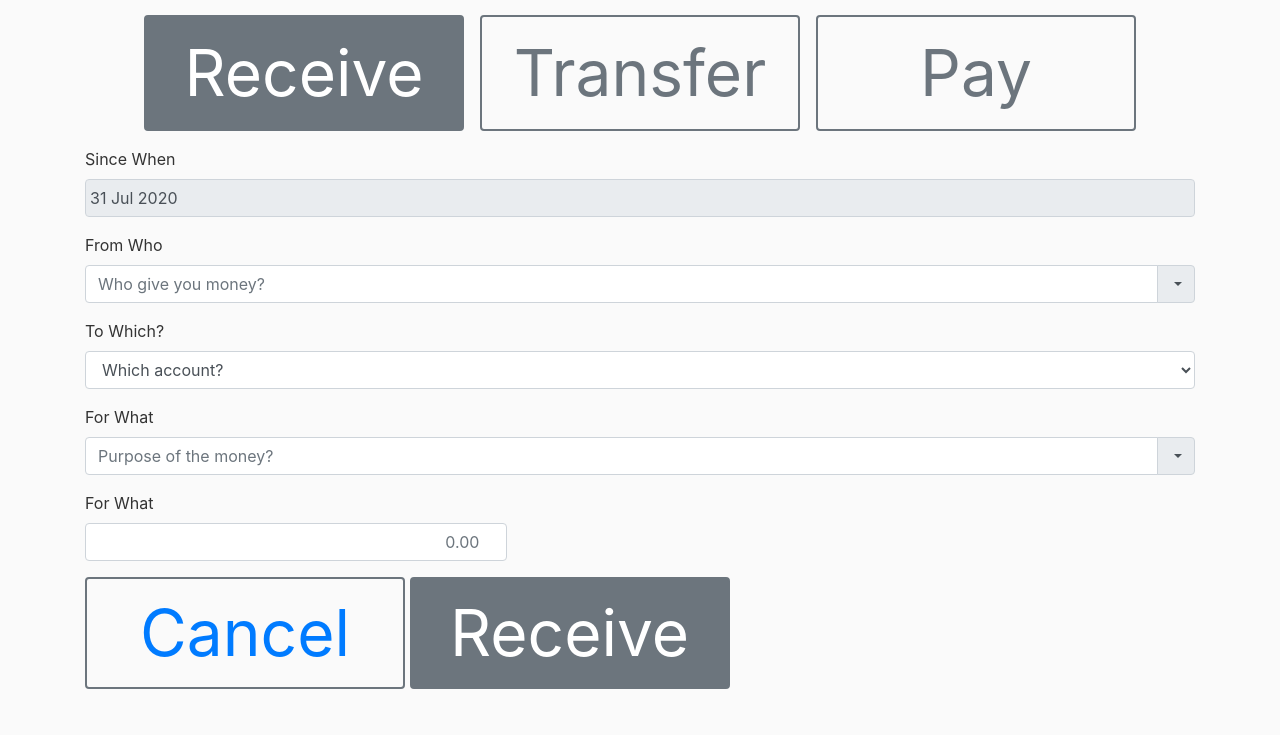
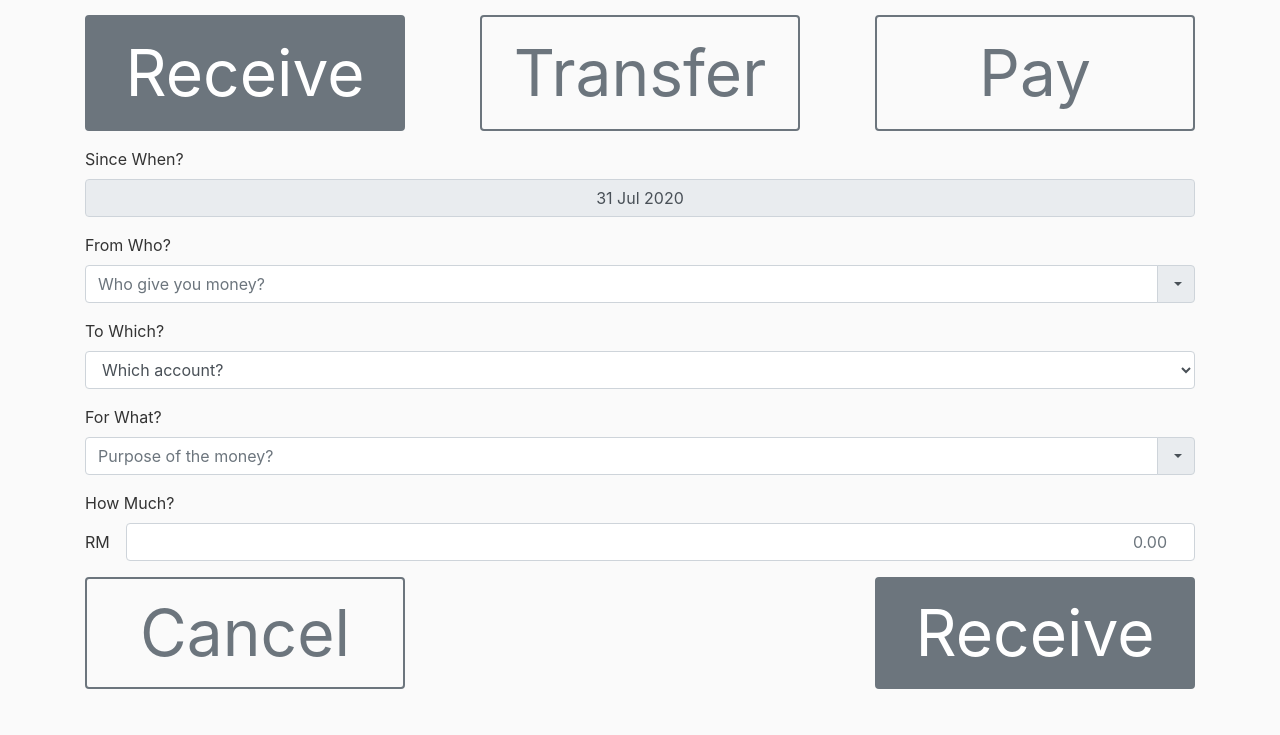
Before and after one commit to Rexpert/Cashino, a Django app: page /transaction/ in a window 1280 px wide. Shown: the part 65-800 px from the top of the page. Run offline with Django 3.2, Linux system fonts and the light colour scheme; some libraries are stand-ins or nearby versions.

Commit message:
modify transaction.html

```diff
--- a/main_app/templates/main_app/transaction.html
+++ b/main_app/templates/main_app/transaction.html
@@ -2,12 +2,12 @@
 {% load static %}
 
 {% block content %}
-    <ul class="nav nav-pills mb-3 centering" id="pills-tab" role="tablist">
-        <li class="nav-item mr-3 switch">
+    <ul class="nav nav-pills mb-3 centering d-flex justify-content-between" id="pills-tab" role="tablist">
+        <li class="nav-item switch">
             <a class="nav-link active centering btn btn-outline-secondary" id="pills-receive-tab" data-toggle="pill"
                 href="#pills-receive" role="tab" aria-controls="pills-receive" aria-selected="true">Receive</a>
         </li>
-        <li class="nav-item mr-3 switch">
+        <li class="nav-item switch">
             <a class="nav-link centering btn btn-outline-secondary" id="pills-transfer-tab" data-toggle="pill"
                 href="#pills-transfer" role="tab" aria-controls="pills-transfer" aria-selected="false">Transfer</a>
         </li>
@@ -19,11 +19,11 @@
     <div class="tab-content" id="pills-tabContent">
         <form class="tab-pane fade show active" id="pills-receive" role="tabpanel" aria-labelledby="pills-receive-tab">
             <div class="form-group">
-                <label for="receive_date_input">Since When</label>
-                <input class="form-control datepicker" name="receive_date_input" id="receive_date_input" type="text" readonly>
+                <label for="receive_date_input">Since When?</label>
+                <input class="form-control datepicker" name="receive_date_input" id="receive_date_input" type="text" style='text-align: center;' readonly>
             </div>
             <div class="form-group">
-                <label for="receive_l1">From Who</label>
+                <label for="receive_l1">From Who?</label>
                 <select class="combobox input-large form-control" name="receive_l1" id="receive_l1">
                     <option value selected>Who give you money?</option>
                     {% for receive in receives %}
@@ -43,17 +43,20 @@
                 </select>
             </div>
             <div class="form-group">
-                <label for="receive_l2">For What</label>
+                <label for="receive_l2">For What?</label>
                 <select class="combobox input-large form-control" name="receive_l2" id="receive_l2">
                     <option value selected>Purpose of the money?</option>
                 </select>
             </div>
             <div class="form-group">
-                <label for="receive_amount_atm">For What</label>
-                <input class='atm input-large form-control' name='receive_amount_atm' id='receive_amount_atm' type='number' pattern='[0-9]*' step='0.01' placeholder='0.00' style='text-align: right; max-width: 33vw;' required>
+                <label for="receive_amount_atm">How Much?</label>
+                <div class="row mx-0">
+                    <p class="col-form-label pr-3">RM</p>
+                    <input class='atm form-control col' name='receive_amount_atm' id='receive_amount_atm' type='number' pattern='[0-9]*' step='0.01' placeholder='0.00' style='text-align: right;' required>
+                </div>
             </div>
-            <footer>
-                <button class="btn btn-outline-secondary switch"><a href='{% url "home" %}'>Cancel</a></button>
+            <footer class="d-flex justify-content-between">
+                <button class="btn btn-outline-secondary switch"><a href='{% url "home" %}' style="color:inherit">Cancel</a></button>
                 <button class="btn btn-outline-secondary switch active" type="submit" >Receive</button>
             </footer>
         </form>
@@ -68,6 +71,7 @@
     <script src='{% static "bootstrap-datepicker-1.9.0-dist/js/bootstrap-datepicker.js" %}'></script>
     <script src='{% static "bootstrap-datepicker-1.9.0-dist/js/fix.js" %}'></script>
     <script src='{% static "bootstrap-combobox/js/bootstrap-combobox.js" %}'></script>
+    <script src='{% static "atm-input/atm-input.js" %}'></script>
     {{ receives|json_script:"receives" }}
     <script>
         $(document).ready(function(){
@@ -84,15 +88,21 @@
                 appendId: '_input',
                 clearIfNoMatch: false,
             });
+            // Avoid bootstrap combobox setAttribute bug when user first click #receive_l2_input without choosing #receive_l1 or input #receive_l1_input by typing
+            $('#receive_l2_input').siblings(".input-group-append").prop("disabled", true);
         });
         var receives = JSON.parse(document.getElementById('receives').textContent);
         $('#receive_l1').on("change", function() {
             $('#receive_l2').find('option:not(:first)').remove();
             var l1_val = $(this).val();
             var l2_val = $('#receive_l2_input').val();
-            if (l1_val == "" && l2_val != "") {
-                $('#receive_l2_input').siblings(".input-group-append").children('.dropdown-toggle').click();
+            if (l1_val == "") {
+                if (l2_val != "") {
+                    $('#receive_l2_input').siblings(".input-group-append").children('.dropdown-toggle').click();
+                }
+                $('#receive_l2_input').siblings(".input-group-append").prop("disabled", true);
             } else {
+                $('#receive_l2_input').siblings(".input-group-append").prop("disabled", false);
                 for (i=0; i<receives.length; i++) {
                     if (receives[i]['l1'] == l1_val) {
                         for (j=0; j<receives[i]['l2'].length; j++) {
```
